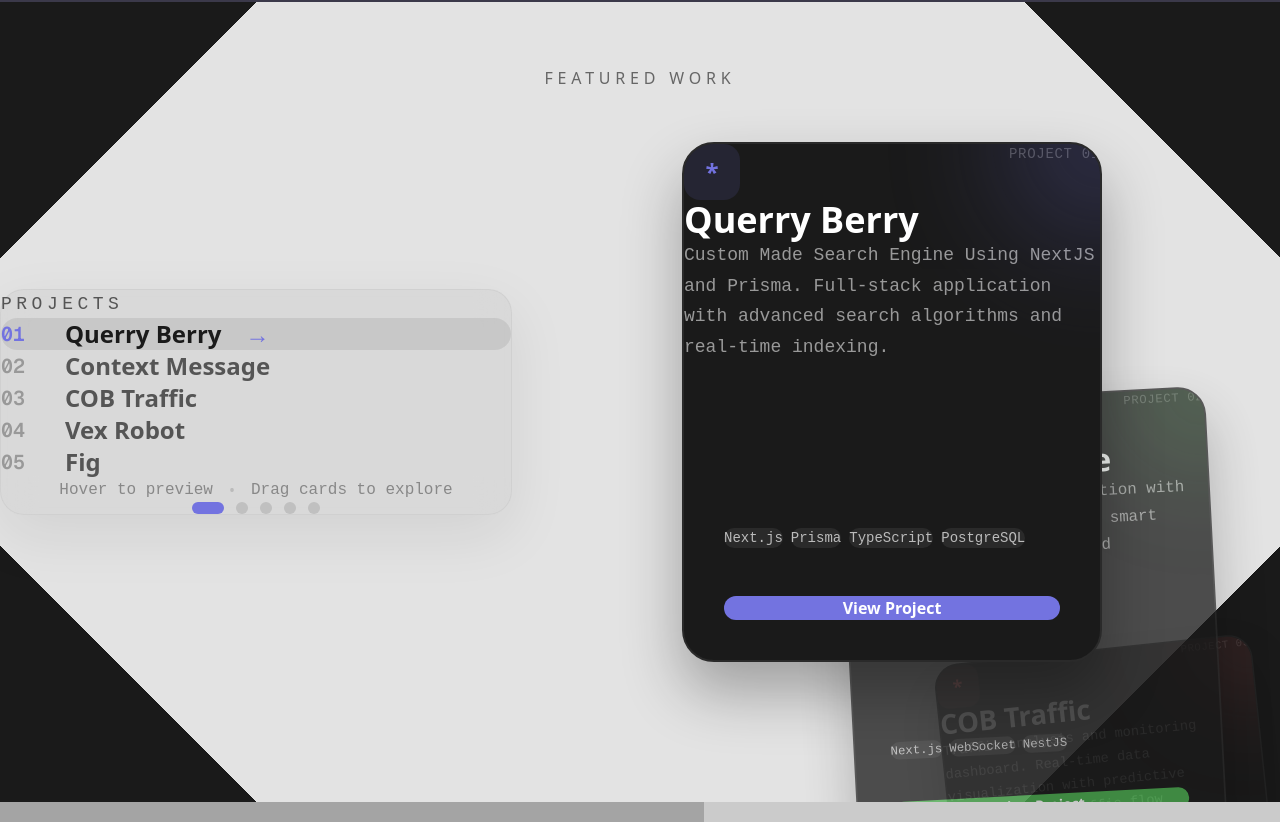
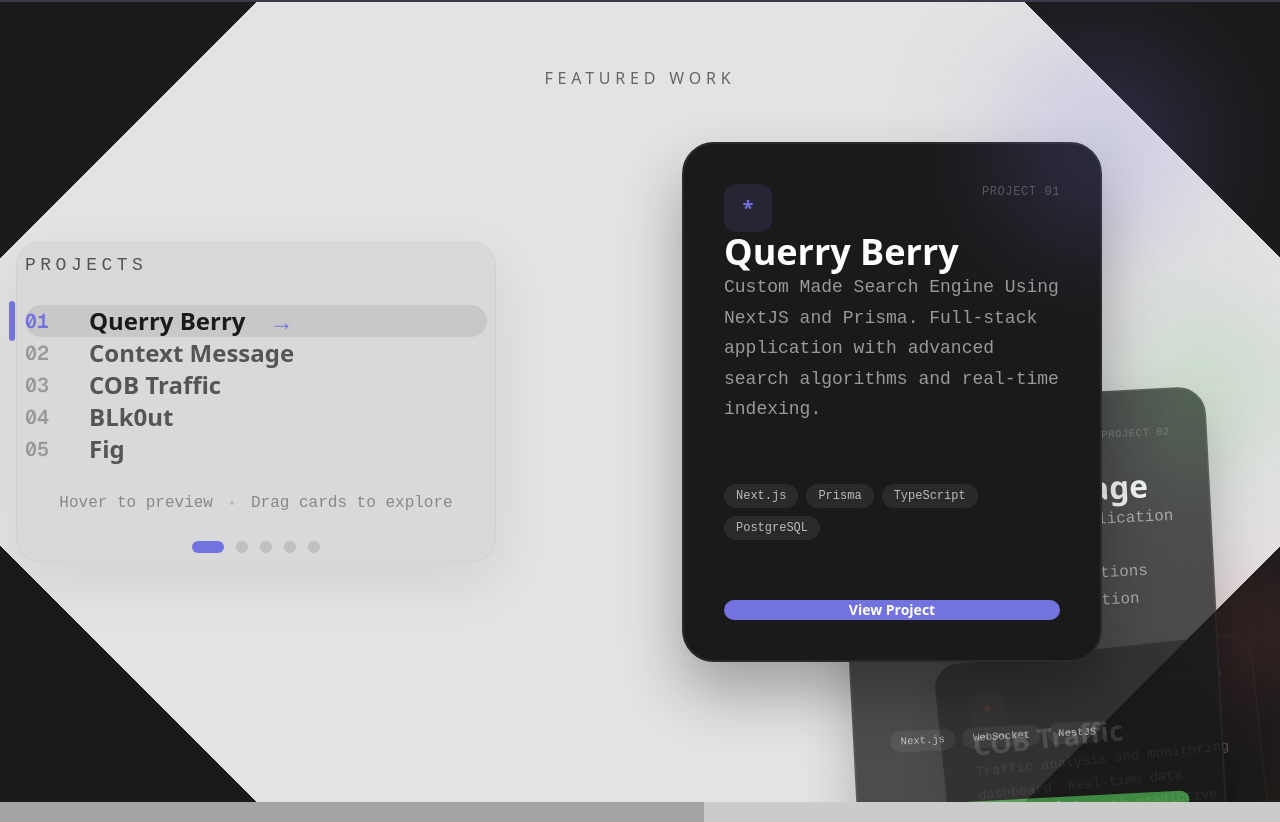
Before and after one commit to Brettberry07/portfolio, a Next.js app: page / in a window 1280 px wide. Shown: the part 4558-5380 px from the top of the page. Built offline with nearby package versions, Linux system fonts and the light colour scheme.

Commit message:
Update: Updated the projects page to be a much nicer looking and betteter spaced page

```diff
--- a/src/components/sections/Projects.tsx
+++ b/src/components/sections/Projects.tsx
@@ -82,8 +82,8 @@ const projects: Project[] = [
   },
   {
     id: 3,
-    name: "Vex Robot",
-    title: "Vex Robot",
+    name: "BLk0ut",
+    title: "BLk0ut",
     description: "Robotics control interface and telemetry system. Low-latency control with real-time sensor data streaming.",
     tags: ["C++", "Arduino", "React"],
     color: "#FFB347",
@@ -234,24 +234,29 @@ export default function Projects() {
       </motion.div>
 
       {/* Main Content Container - Two Column Layout */}
-      <div className="relative z-10 mx-auto flex min-h-screen max-w-[1800px] items-center px-8 md:px-16 lg:px-24">
+      <div className="relative z-10 mx-auto flex min-h-screen max-w-450 items-center px-8  md:px-16 lg:px-32">
 
         {/* Left Side - Selector Panel */}
         <motion.div
-          className="relative z-30 w-full max-w-lg flex-shrink-0"
+          className="relative z-30 max-w-lg shrink-0 w-[120%]"
           variants={fadeInLeft}
           initial="hidden"
           whileInView="visible"
           viewport={viewportSettings}
+          style={{ padding: "1rem" }}
         >
           {/* Selector Container */}
           <div
-            className="rounded-3xl p-10 md:p-12"
+            className="rounded-3xl p-10 md:p-12 h-80"
             style={{
+              flexDirection: "column",
+              display: "flex",
+              justifyContent: "space-between",
               backgroundColor: "rgba(210, 210, 210, 0.6)",
               backdropFilter: "blur(16px)",
               border: "1px solid rgba(200, 200, 200, 0.5)",
               boxShadow: "0 20px 60px rgba(0, 0, 0, 0.08)",
+              padding: "0.5rem",
             }}
           >
             <p
@@ -261,7 +266,7 @@ export default function Projects() {
               Projects
             </p>
 
-            <div className="flex flex-col space-y-3 pl-4">
+            <div className="flex flex-col space-y-5 pl-4">
               {projects.map((project, index) => (
                 <motion.button
                   key={project.id}
@@ -406,21 +411,22 @@ export default function Projects() {
                 >
                   {/* Card */}
                   <motion.div
-                    className="relative h-full w-full overflow-hidden rounded-[2rem] p-10"
+                    className="relative h-full w-full rounded-[2rem]"
                     style={{
                       backgroundColor: "#1a1a1a",
                       border: `2px solid ${hoveredCard === index ? project.color : "#2a2a2a"}`,
                       boxShadow: hoveredCard === index
                         ? `0 40px 80px rgba(0, 0, 0, 0.4), 0 0 0 1px ${project.color}50`
                         : "0 30px 60px rgba(0, 0, 0, 0.3)",
+                      padding: "2.5rem",
                     }}
                     whileHover={{ y: -8 }}
                     transition={{ duration: 0.3 }}
                   >
                     {/* Card Header */}
-                    <div className="mb-8 flex items-start justify-between">
+                    <div className="mb-6 flex items-start justify-between">
                       <div
-                        className="flex h-14 w-14 items-center justify-center rounded-2xl text-2xl font-bold"
+                        className="flex h-12 w-12 items-center justify-center rounded-xl text-xl font-bold"
                         style={{
                           backgroundColor: `${project.color}20`,
                           color: project.color,
@@ -429,7 +435,7 @@ export default function Projects() {
                         *
                       </div>
                       <span
-                        className="text-sm tracking-wider uppercase"
+                        className="text-xs tracking-wider uppercase"
                         style={{ color: "#555", fontFamily: "monospace" }}
                       >
                         Project {String(index + 1).padStart(2, '0')}
@@ -457,15 +463,16 @@ export default function Projects() {
                     </p>
 
                     {/* Tags - positioned at bottom above button */}
-                    <div className="absolute bottom-28 left-10 right-10 flex flex-wrap gap-2">
+                    <div style={{ position: "absolute", bottom: "7.5rem", left: "2.5rem", right: "2.5rem", display: "flex", flexWrap: "wrap", gap: "0.5rem" }}>
                       {project.tags.map((tag) => (
                         <span
                           key={tag}
-                          className="rounded-full px-4 py-2 text-sm"
+                          className="rounded-full px-3 py-1.5 text-xs"
                           style={{
                             backgroundColor: "#2a2a2a",
                             color: "#bbb",
                             fontFamily: "monospace",
+                            padding: "0.25rem 0.75rem",
                           }}
                         >
                           {tag}
@@ -475,8 +482,12 @@ export default function Projects() {
 
                     {/* Action Button */}
                     <motion.button
-                      className="absolute bottom-10 left-10 right-10 rounded-2xl py-4 text-base font-semibold transition-colors"
+                      className="rounded-xl py-3 text-sm font-semibold transition-colors"
                       style={{
+                        position: "absolute",
+                        bottom: "2.5rem",
+                        left: "2.5rem",
+                        right: "2.5rem",
                         backgroundColor: project.color,
                         color: "#fff",
                       }}
@@ -521,7 +532,7 @@ export default function Projects() {
 
             {/* Modal Content */}
             <motion.div
-              className="relative z-10 flex h-[90vh] w-full max-w-6xl rounded-3xl"
+              className="relative z-10 flex h-[90vh] w-full max-w-[90vw] rounded-3xl"
               style={{ backgroundColor: "#1a1a1a" }}
               initial={{ scale: 0.9, rotateY: -90, opacity: 0 }}
               animate={{ scale: 1, rotateY: 0, opacity: 1 }}
@@ -535,8 +546,8 @@ export default function Projects() {
             >
               {/* Close Button */}
               <motion.button
-                className="absolute right-6 top-6 z-20 flex h-12 w-12 items-center justify-center rounded-full text-2xl text-white"
-                style={{ backgroundColor: "rgba(255,255,255,0.1)" }}
+                className="absolute z-20 flex h-10 w-10 items-center justify-center rounded-full text-xl text-white"
+                style={{ backgroundColor: `${projects[expandedProject].color}90`, top: "2.5rem", right: "2.5rem" }}
                 onClick={handleCloseExpanded}
                 whileHover={{ scale: 1.1, backgroundColor: "rgba(255,255,255,0.2)" }}
                 whileTap={{ scale: 0.95 }}
@@ -545,22 +556,26 @@ export default function Projects() {
               </motion.button>
 
               {/* Left Content - Scrollable */}
-              <div className="flex w-full flex-col overflow-y-auto p-8 md:w-1/2 md:p-10 lg:p-12">
+              <div
+                className="flex w-full flex-col justify-between overflow-y-auto md:w-1/2 h-full"
+                style={{ padding: "2.5rem" }}
+              >
                 {/* Content wrapper */}
-                <div className="flex-1">
-                  <motion.span
-                    className="mb-6 inline-block rounded-full px-4 py-2 text-xs uppercase tracking-widest"
+                <div className="flex-1 flex flex-col justify-between">
+                    <motion.span
+                    className="mb-6 inline-block rounded-full w-fit text-xs uppercase tracking-widest"
                     style={{
                       backgroundColor: `${projects[expandedProject].color}20`,
                       color: projects[expandedProject].color,
                       fontFamily: "monospace",
+                      padding: "0.5rem 0.5rem",
                     }}
                     initial={{ opacity: 0, y: 20 }}
                     animate={{ opacity: 1, y: 0 }}
                     transition={{ delay: 0.2 }}
-                  >
+                    >
                     Highlights
-                  </motion.span>
+                    </motion.span>
 
                   {/* Headline with highlights */}
                   <motion.h2
@@ -657,8 +672,8 @@ export default function Projects() {
                 transition={{ delay: 0.3, duration: 0.5 }}
               >
                 <div
-                  className="absolute inset-0 m-6 overflow-hidden rounded-2xl"
-                  style={{ backgroundColor: "#0a1628" }}
+                  className="absolute overflow-hidden rounded-2xl"
+                  style={{ backgroundColor: "#0a1628", top: "2.5rem", right: "2.5rem", bottom: "2.5rem", left: "1rem" }}
                 >
                   <Image
                     src={projects[expandedProject].image}
@@ -667,31 +682,7 @@ export default function Projects() {
                     className="object-cover"
                     style={{ opacity: 0.9 }}
                   />
-                  {/* Logo overlay */}
-                  <div className="absolute inset-0 flex items-center justify-center">
-                    <motion.div
-                      className="text-center"
-                      initial={{ scale: 0.8, opacity: 0 }}
-                      animate={{ scale: 1, opacity: 1 }}
-                      transition={{ delay: 0.5 }}
-                    >
-                      <div
-                        className="mx-auto mb-4 flex h-20 w-20 items-center justify-center rounded-2xl text-4xl font-bold"
-                        style={{
-                          backgroundColor: `${projects[expandedProject].color}30`,
-                          color: projects[expandedProject].color,
-                        }}
-                      >
-                        *
-                      </div>
-                      <h3
-                        className="text-2xl font-bold md:text-3xl"
-                        style={{ color: "#fff" }}
-                      >
-                        {projects[expandedProject].title}
-                      </h3>
-                    </motion.div>
-                  </div>
+
                 </div>
               </motion.div>
             </motion.div>
```
